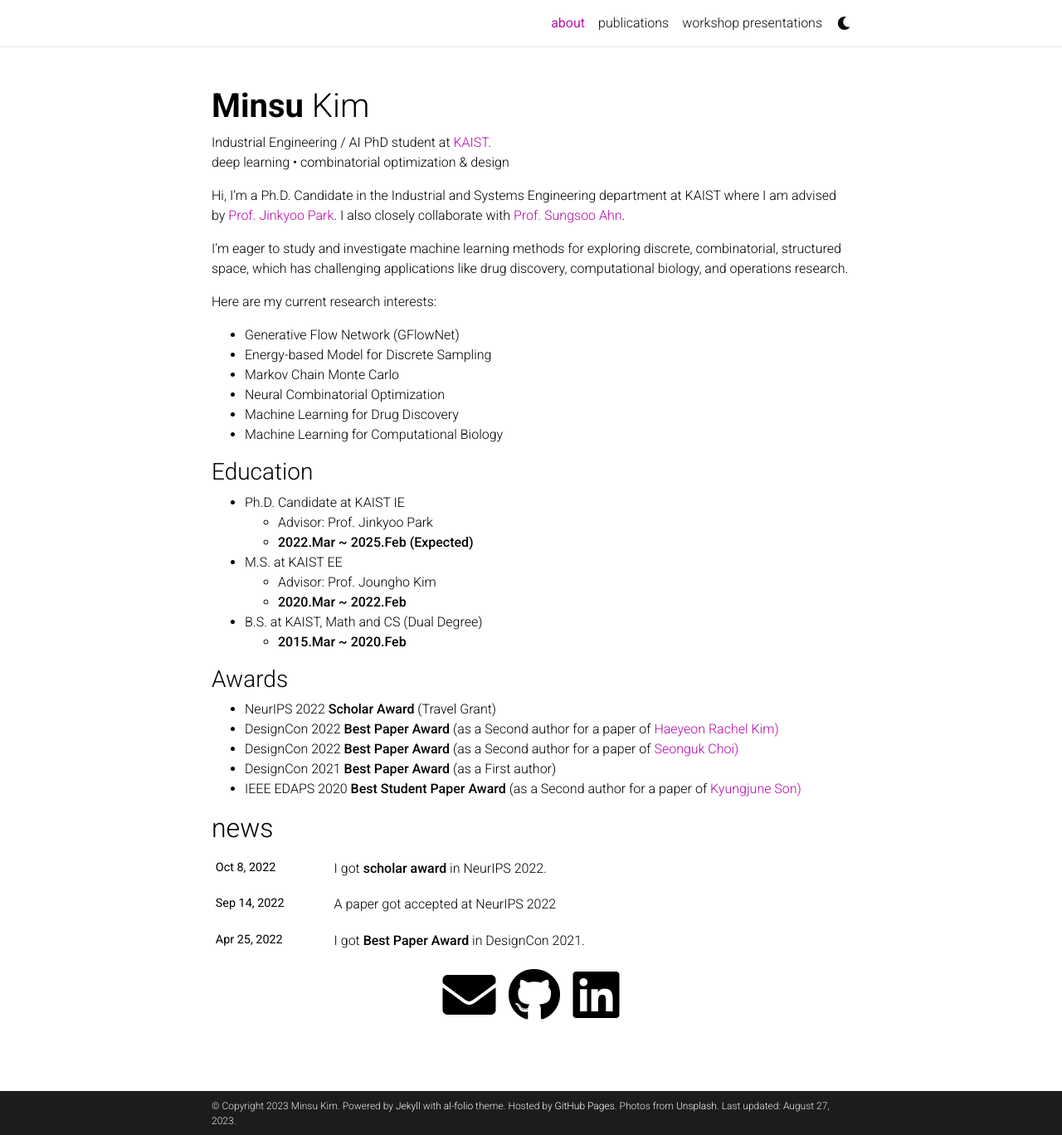
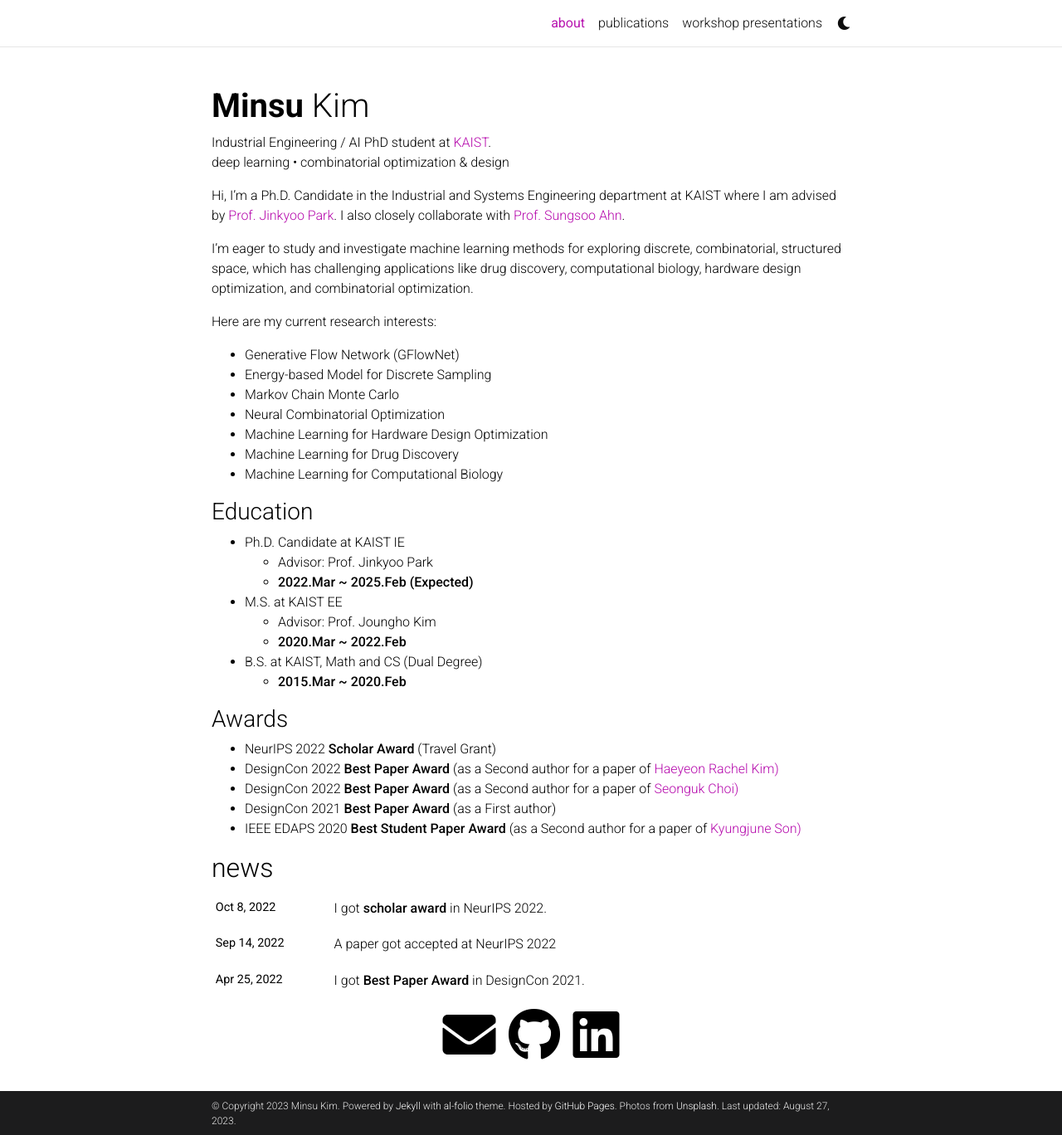
Before and after one commit to minsuukim/minsuukim.github.io, a Jekyll site: the page built from _pages/about.md, in a window 1280 px wide and 1368 px high. Shown: the whole window at 83% size. Built offline with Jekyll 4.4.1, drawn with Linux system fonts in a browser that asks for light colours; comment, search, counter and statistics services are not loaded; a style sheet for code colours, icons or effects is not loaded.

Commit message:
Update about.md

```diff
--- a/_pages/about.md
+++ b/_pages/about.md
@@ -20,13 +20,14 @@ social: true  # includes social icons at the bottom of the page
 
 Hi, I’m a Ph.D. Candidate in the Industrial and Systems Engineering department at KAIST where I am advised by <a href="http://silab.kaist.ac.kr/our-team/">Prof. Jinkyoo Park</a>. I also closely collaborate with <a href="https://sites.google.com/view/sungsooahn0215/home">Prof. Sungsoo Ahn</a>.
 
-I'm eager to study and investigate machine learning methods for exploring discrete, combinatorial, structured space, which has challenging applications like drug discovery, computational biology, and operations research.
+I'm eager to study and investigate machine learning methods for exploring discrete, combinatorial, structured space, which has challenging applications like drug discovery, computational biology, hardware design optimization, and combinatorial optimization.
 
 Here are my current research interests:
 - Generative Flow Network (GFlowNet)
 - Energy-based Model for Discrete Sampling
 - Markov Chain Monte Carlo
 - Neural Combinatorial Optimization
+- Machine Learning for Hardware Design Optimization
 - Machine Learning for Drug Discovery
 - Machine Learning for Computational Biology
 
```
